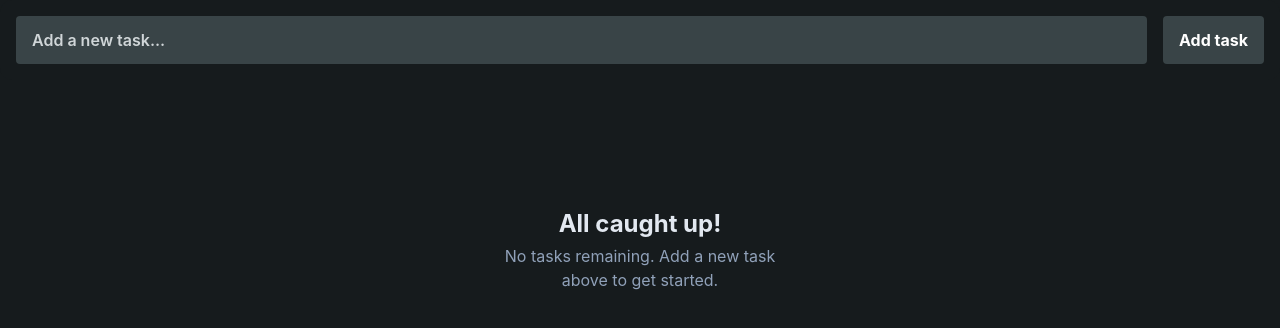
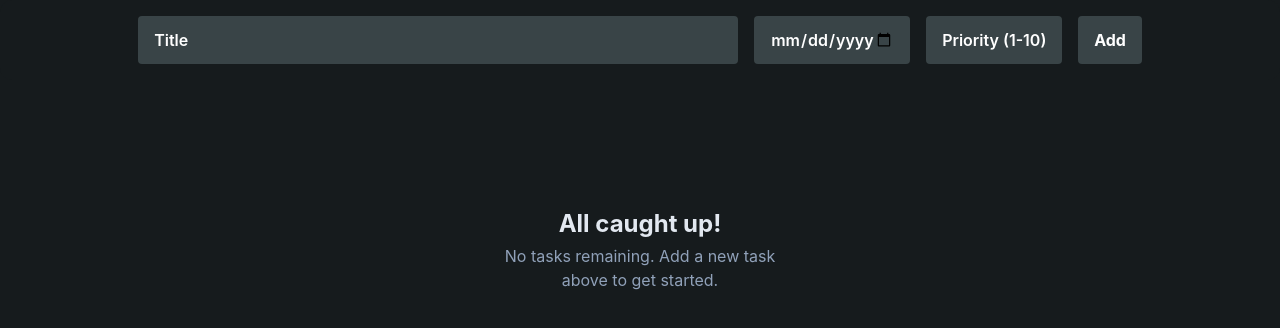
Before and after one commit to JacksonHoran/task-manager, a Vue app: page / in a window 1280 px wide. Shown: the top 328 px of the page. Built offline with nearby package versions, Linux system fonts and the light colour scheme.

Commit message:
add date and priority input fields

```diff
--- a/src/components/TaskForm.vue
+++ b/src/components/TaskForm.vue
@@ -21,12 +21,23 @@ const handleSubmit = () => {
     <input
       v-model="taskName"
       type="text"
-      class="flex-1 h-12 px-4 text-[16px] text-white font-semibold placeholder:font-semibold placeholder:text-mist-300 outline-none bg-mist-700 rounded"
-      placeholder="Add a new task..." />
+      class="w-150 flex-none h-12 px-4 text-[16px] text-white placeholder:text-white font-semibold placeholder:font-semibold bg-mist-700 rounded"
+      placeholder="Title" />
+      <input
+      v-model="taskDueDate"
+      type="date"
+      class="w-39 flex-inital h-12 px-4 text[16px] text-white placeholder:text-white font-semibold placeholder:font-semibold bg-mist-700 rounded"/>
+      <input
+      v-model="taskPriority"
+      type="numer"
+      min="1"
+      max="10"
+      class="w-34 flex-initial h-12 px-4 text[16px] text-white placeholder:text-white font-semibold placeholder:font-semibold bg-mist-700 rounded"
+      placeholder="Priority (1-10)" />
     <button
       type="submit"
       class="h-12 px-4 text-[16px] bg-mist-700 text-white font-bold hover:bg-mist-500 rounded">
-      Add task
+      Add
     </button>
   </form>
 </template>
```
